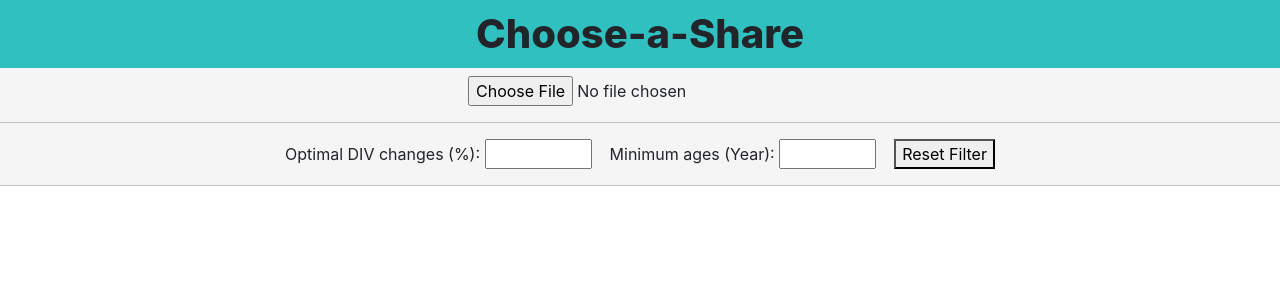
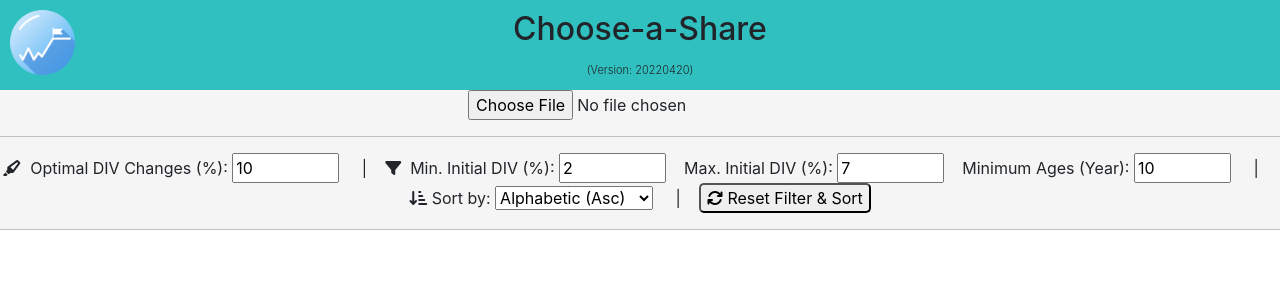
Before and after one commit to the1bit/choose-a-share, a React (Create React App) app: page / in a window 1280 px wide. Shown: the top 300 px of the page. Built offline with nearby package versions, Linux system fonts and the light colour scheme.

Commit message:
Filtering és Sorting

```diff
--- a/src/App.css
+++ b/src/App.css
@@ -50,10 +50,13 @@
   font-weight: 600;
   background-color: cadetblue;
   padding: 5px;
+  margin-bottom: 10px;
 }
 
 .DataHeader {
   vertical-align: top;
+  background-color: whitesmoke;
+
 }
 
 .Above_Fair_Value {
@@ -69,7 +72,7 @@
 }
 
 .Optimal {
-  animation: blink 5s infinite;
+  animation: blink 3s infinite;
 }
 
 @keyframes blink {
@@ -78,6 +81,49 @@
   }
 }
 
-.InportantColumn{
+.InportantColumn {
   font-weight: 900;
 }
+
+.tableFixHead {
+  overflow: auto;
+  height: 74vh;
+}
+
+.tableFixHead thead th {
+  position: sticky;
+  top: 0;
+  z-index: 1;
+  background-color: whitesmoke;
+}
+
+/* Just common table stuff. Really. */
+table {
+  border-collapse: collapse;
+  width: 100%;
+}
+
+th,
+td {
+  padding: 8px 16px;
+}
+
+th {
+  background-color: whitesmoke;
+}
+
+button {
+  border-radius: 5px;
+}
+
+.mainIcon {
+  width: 65px;
+  position: fixed;
+  top: 10px;
+  left: 10px;
+}
+
+.versionNumber{
+  font-weight: 300;
+  font-size: 11px;
+}
--- a/src/App.js
+++ b/src/App.js
@@ -2,15 +2,17 @@ import React, { useState } from 'react';
 //import logo from './logo.svg';
 import './App.css';
 import * as XLSX from 'xlsx';
-
+import icon from './mainicon.png'
 
 
 function App() {
 
   const [items, setItems] = useState([]);
   const [optimalChanges, updateOptimalChanges] = useState(10);
-  const [minimumAges, updateMinimumAges] = useState(5);
-
+  const [minimumAges, updateMinimumAges] = useState(10);
+  const [minimumInitDiv, updateMinimumInitDiv] = useState(2);
+  const [maximumInitDiv, updateMaximumInitDiv] = useState(7);
+  const [sortParam, setSortParam] = useState(['All Members', 'asc']);
 
 
 
@@ -55,41 +57,51 @@ function App() {
     if (dataSet.length > 0) {
       let sheetData = dataSet[4].sheetData
       const headerRow = sheetData[1];
+      // Main Data Sort
+      const mainData = sheetData.slice(2);
+      // Asc
+      if (sortParam[1] === 'asc') {
+        mainData.sort((a, b) => a[sortParam[0]] > b[sortParam[0]] ? 1 : -1);
+      } else {
+        mainData.sort((a, b) => a[sortParam[0]] < b[sortParam[0]] ? 1 : -1);
+      }
+
       return (
+        <div className='tableFixHead'>
           <table class="table">
             <thead>
               <tr className='DataHeader'>
-              <th scope="col">#</th>
-              <th scope="col">{headerRow['All Members']}</th>
-              <th scope="col">{headerRow.__EMPTY}</th>
-              <th scope="col">{headerRow.__EMPTY_2}</th>
-              <th scope="col">{headerRow.__EMPTY_3}</th>
-              <th scope="col">{headerRow.__EMPTY_4}</th>
+                <th>#</th>
+                <th>{headerRow['All Members']}</th>
+                <th>{headerRow.__EMPTY}</th>
+                <th>{headerRow.__EMPTY_2}</th>
+                <th>{headerRow.__EMPTY_3}</th>
+                <th>{headerRow.__EMPTY_4}</th>
 
-              <th className={'InportantColumn'} scope="col">{headerRow.__EMPTY_5}</th>
-              <th scope="col">{headerRow.__EMPTY_10}</th>
-              <th scope="col">{headerRow.__EMPTY_7}</th>
-              <th scope="col">{headerRow.__EMPTY_9}</th>
-              <th scope="col">Div increase %</th>
-              <th className={'InportantColumn'} scope="col">Div increase % + DIV</th>
-              <th scope="col">{headerRow.__EMPTY_11}</th>
-              <th scope="col">{headerRow.__EMPTY_12}</th>
-              <th scope="col">{headerRow.__EMPTY_15}</th>
-              <th scope="col">{headerRow.__EMPTY_16}</th>
-              <th scope="col">{headerRow.__EMPTY_17}</th>
-              <th scope="col">{headerRow.__EMPTY_18}</th>
-              <th scope="col">{headerRow.__EMPTY_19}</th>
-              <th scope="col">{headerRow.__EMPTY_20}</th>
-              <th scope="col">{headerRow.__EMPTY_8}</th>
-              <th scope="col">{headerRow.__EMPTY_21}</th>
+                <th className={'InportantColumn'}>{headerRow.__EMPTY_5} %</th>
+                <th>{headerRow.__EMPTY_10}</th>
+                <th>{headerRow.__EMPTY_7}</th>
+                <th>{headerRow.__EMPTY_9}</th>
+                <th>Div increase %</th>
+                <th className={'InportantColumn'}>Div increase % + DIV</th>
+                <th>{headerRow.__EMPTY_11}</th>
+                <th>{headerRow.__EMPTY_12}</th>
+                <th>{headerRow.__EMPTY_15}</th>
+                <th>{headerRow.__EMPTY_16}</th>
+                <th>{headerRow.__EMPTY_17}</th>
+                <th>{headerRow.__EMPTY_18}</th>
+                <th>{headerRow.__EMPTY_19}</th>
+                <th>{headerRow.__EMPTY_20}</th>
+                <th>{headerRow.__EMPTY_8}</th>
+                <th>{headerRow.__EMPTY_21}</th>
               </tr>
             </thead>
 
 
             <tbody>
               {
-              sheetData.map((s, index) => (
-                index > 1 && (parseInt(s.__EMPTY_3) >= minimumAges || minimumAges === 0) ? (
+                mainData.map((s, index) => (
+                  index > 1 && (parseInt(s.__EMPTY_3) >= minimumAges || minimumAges === 0) && (parseFloat(s.__EMPTY_5) >= minimumInitDiv || minimumInitDiv === 0) && (parseFloat(s.__EMPTY_5) <= maximumInitDiv || maximumInitDiv === 0) ? (
                     <tr key={index} className={`${getDataClassNames(s)}`}>
                       <th scope="row">{index - 1}</th>
                       <td>{s['All Members']}</td>
@@ -101,7 +113,7 @@ function App() {
                       <td>{s.__EMPTY_10}</td>
                       <td>{s.__EMPTY_7}</td>
                       <td>{s.__EMPTY_9}</td>
-                    <td>{((parseFloat(s.__EMPTY_9) / (parseFloat(s.__EMPTY_10) * parseInt(s.__EMPTY_8)) - 1) * 100).toFixed(3)}</td>
+                      <td>{(((parseFloat(s.__EMPTY_9) / (parseFloat(s.__EMPTY_10) * parseInt(s.__EMPTY_8))) - 1) * 100).toFixed(3)}</td>
                       <td className={'InportantColumn'}>{(parseFloat(((parseFloat(s.__EMPTY_9) / (parseFloat(s.__EMPTY_10) * parseInt(s.__EMPTY_8)) - 1) * 100).toFixed(3)) + parseFloat(s.__EMPTY_5)).toFixed(3)}</td>
                       <td>{XLSX.SSF.format('yyyy-mm-dd', s.__EMPTY_11)}</td>
                       <td>{XLSX.SSF.format('yyyy-mm-dd', s.__EMPTY_12)}</td>
@@ -114,11 +126,9 @@ function App() {
                       <td>{s.__EMPTY_8}</td>
                       <td>{s.__EMPTY_21}</td>
                     </tr>) : ('')
-
                 ))}
-
             </tbody>
-        </table>);
+          </table></div>);
     }
   };
 
@@ -146,15 +156,77 @@ function App() {
       document.getElementById('minimum-ages-input').value = 5;
     }
 
+    if (parseFloat(document.getElementById('minimum-init-div-input').value) >= parseFloat(document.getElementById('maximum-init-div-input').value)) {
+      alert("")
+      document.getElementById('minimum-init-div-input').value = parseFloat(document.getElementById('maximum-init-div-input').value - 1).toFixed(2);
+    }
+
     updateMinimumAges(parseInt(document.getElementById('minimum-ages-input').value));
     updateOptimalChanges(parseFloat(document.getElementById('optimal-changes-input').value));
+    updateMinimumInitDiv(parseFloat(document.getElementById('minimum-init-div-input').value));
+    updateMaximumInitDiv(parseFloat(document.getElementById('maximum-init-div-input').value));
+  }
+
+  const itemsSort = (input) => {
+    let tempSortParam = ['All Members', 'asc'];
+    switch (input) {
+      case 'abc_asc':
+        tempSortParam = ['All Members', 'asc'];
+        break;
+      case 'abc_desc':
+        tempSortParam = ['All Members', 'desc'];
+        break;
+      case 'year_asc':
+        tempSortParam = ['__EMPTY_3', 'asc'];
+        break;
+      case 'year_desc':
+        tempSortParam = ['__EMPTY_3', 'desc'];
+        break;
+      case 'divyield_asc':
+        tempSortParam = ['__EMPTY_5', 'asc'];
+        break;
+      case 'divyield_desc':
+        tempSortParam = ['__EMPTY_5', 'desc'];
+        break;
+      case 'paydate_asc':
+        tempSortParam = ['__EMPTY_12', 'asc'];
+        break;
+      case 'paydate_desc':
+        tempSortParam = ['__EMPTY_12', 'desc'];
+        break;
+      default:
+        tempSortParam = ['All Members', 'asc']
+        break;
+
+    }
+    setSortParam(tempSortParam);
+
+
+  }
+
+  const resetFilters = () => {
+    document.getElementById('minimum-ages-input').value = 10;
+    document.getElementById('optimal-changes-input').value = 10;
+    document.getElementById('minimum-init-div-input').value = 2;
+    document.getElementById('maximum-init-div-input').value = 7;
+    updateMinimumAges(parseInt(document.getElementById('minimum-ages-input').value));
+    updateOptimalChanges(parseFloat(document.getElementById('optimal-changes-input').value));
+    updateMinimumInitDiv(parseFloat(document.getElementById('minimum-init-div-input').value));
+    updateMaximumInitDiv(parseFloat(document.getElementById('maximum-init-div-input').value));
+
+    document.getElementById('sort-data-select').value = 'abc_asc';
+    setSortParam(['All Members', 'asc']);
   }
 
   return (
     <div className='App'>
-      <h1 className='Header'>
-        Choose-a-Share
-      </h1>
+
+      <div className='Header'>
+        <img className='mainIcon' src={icon} alt="Logo" />
+        <h2>Choose-a-Share</h2>
+        <label className='versionNumber'>(Version: 20220420)</label>
+
+      </div>
       <div>{getFileUpdateDate(items)}</div>
       <input type={'file'} onChange={(e) => {
         const file = e.target.files[0];
@@ -162,11 +234,29 @@ function App() {
       }} ></input>
       <hr></hr>
       <div>
-        <label>Optimal DIV changes (%): </label>&nbsp;
-        <input id='optimal-changes-input' type={'number'} onChange={() => itemsFilter()} min={0.5} max={99.9}></input>&nbsp;&nbsp;&nbsp;&nbsp;
-        <label>Minimum ages (Year): </label>&nbsp;
-        <input id='minimum-ages-input' type={'number'} onChange={() => itemsFilter()} min={5} max={100} step={1}></input>&nbsp;&nbsp;&nbsp;&nbsp;
-        <button type={'button'}>Reset Filter</button>
+        <label><i class="fas fa-highlighter"></i>&nbsp;&nbsp;Optimal DIV Changes (%): </label>&nbsp;
+        <input id='optimal-changes-input' type={'number'} onChange={() => itemsFilter()} min={0.5} max={99.9} defaultValue={10}></input>&nbsp;&nbsp;&nbsp;&nbsp;
+        |&nbsp;&nbsp;&nbsp;&nbsp;
+        <label><i class="fas fa-filter"></i>&nbsp;&nbsp;Min. Initial DIV (%): </label>&nbsp;
+        <input id='minimum-init-div-input' type={'number'} onChange={() => itemsFilter()} min={0.1} step={0.1} max={99.9} defaultValue={2}></input>&nbsp;&nbsp;&nbsp;&nbsp;
+        <label>Max. Initial DIV (%): </label>&nbsp;
+        <input id='maximum-init-div-input' type={'number'} onChange={() => itemsFilter()} min={1.5} step={0.1} max={99.9} defaultValue={7}></input>&nbsp;&nbsp;&nbsp;&nbsp;
+        <label>Minimum Ages (Year): </label>&nbsp;
+        <input id='minimum-ages-input' type={'number'} onChange={() => itemsFilter()} min={5} max={100} step={1} defaultValue={10}></input>&nbsp;&nbsp;&nbsp;&nbsp;
+        |&nbsp;&nbsp;&nbsp;&nbsp;
+        <label><i class="fas fa-sort-amount-down-alt"></i> Sort by: </label>&nbsp;
+        <select id='sort-data-select' onChange={(e) => itemsSort(e.target.value)}>
+          <option value={'abc_asc'}>Alphabetic (Asc) </option>
+          <option value={'abc_desc'}>Alphabetic (Desc)</option>
+          <option value={'year_asc'}>Years (Asc)</option>
+          <option value={'year_desc'}>Years (Desc)</option>
+          <option value={'divyield_asc'}>Div Yield (Asc)</option>
+          <option value={'divyield_desc'}>Div Yield (Desc)</option>
+          <option value={'paydate_asc'}>Pay Date (Asc)</option>
+          <option value={'paydate_desc'}>Pay Date (Desc)</option>
+        </select>&nbsp;&nbsp;&nbsp;&nbsp;
+        |&nbsp;&nbsp;&nbsp;&nbsp;
+        <button type={'button'} onClick={() => resetFilters()}><i class="fas fa-sync"></i> Reset Filter & Sort</button>
       </div>
       <hr></hr>
 
```
Also changed, not shown: src/mainicon.png (added). Lines whose indentation alone changed are shown as unchanged.
